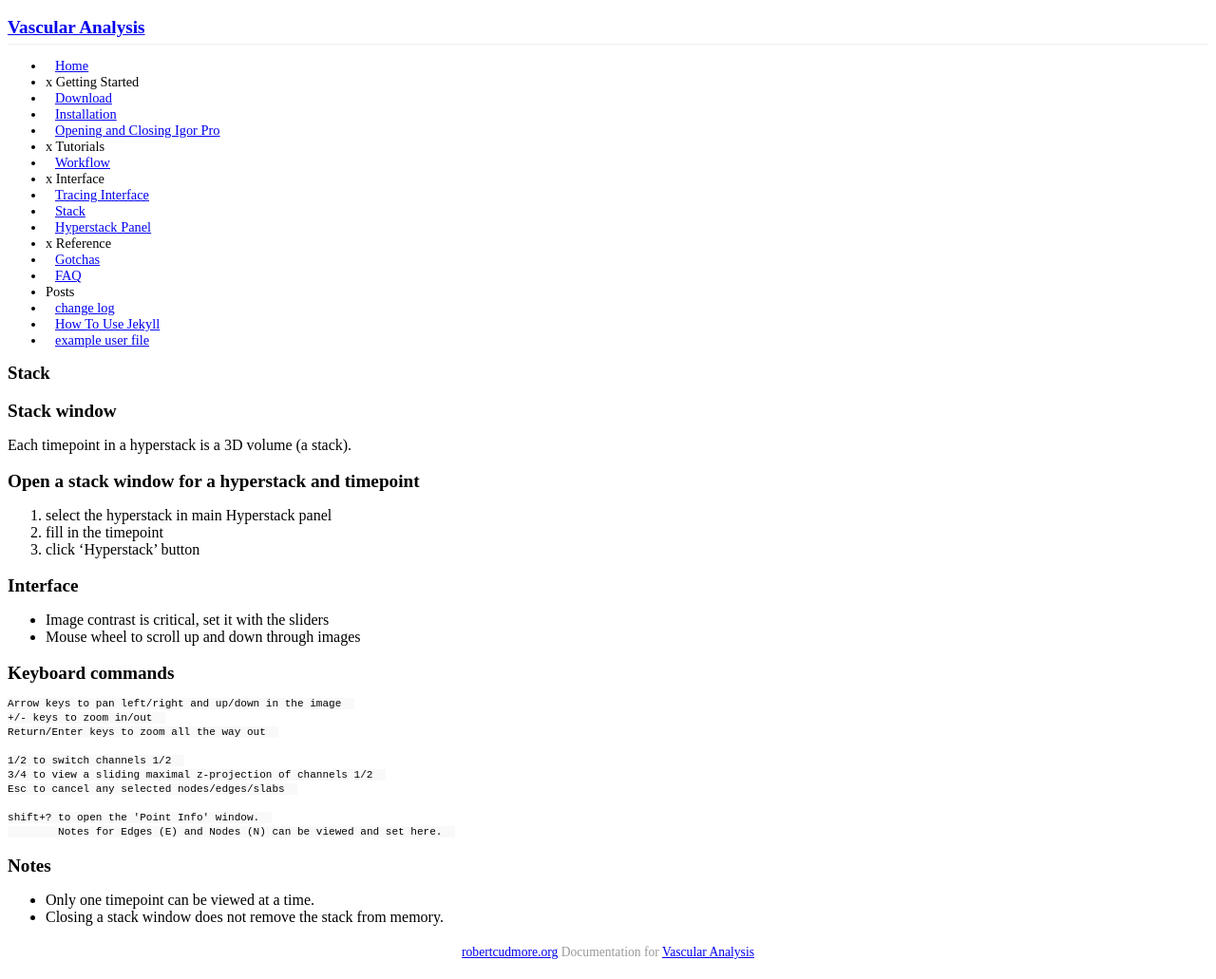
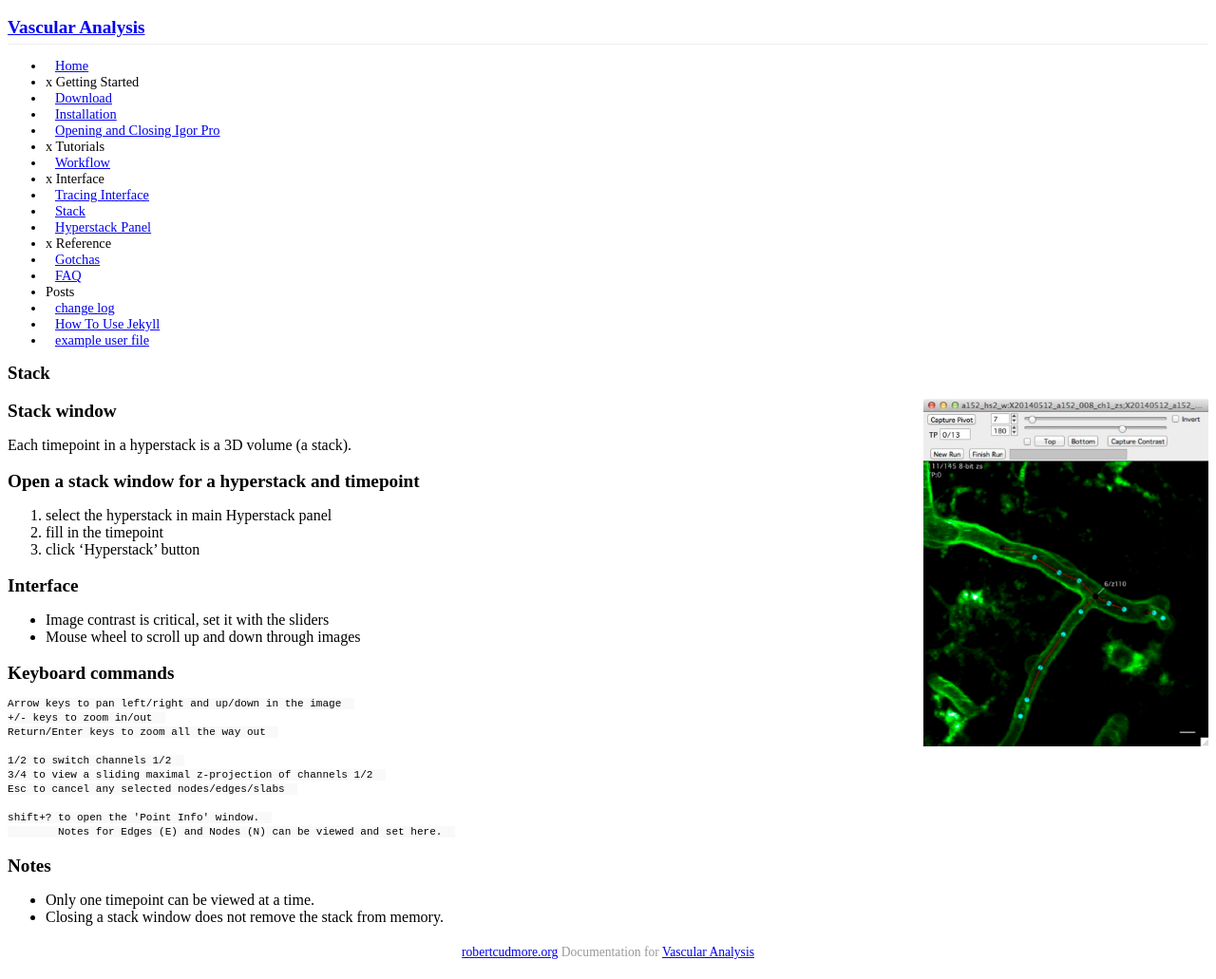
Before and after one commit to cudmore/Vascular-Analysis, a Jekyll site: the page built from _posts/2015-01-30-stack.md, in a window 1280 px wide. Shown: the whole page at 95% size. Built offline with Jekyll 4.4.1, drawn with Linux system fonts in a browser that asks for light colours; Markdown is read by kramdown in place of the engine named in the settings; a style sheet for code colours, icons or effects is not loaded.

Commit message:
Update 2015-01-30-stack.md

```diff
--- a/_posts/2015-01-30-stack.md
+++ b/_posts/2015-01-30-stack.md
@@ -5,6 +5,7 @@ category: interface
 date: 2015-01-30 22:46:33
 ---
 
+<IMG SRC="../images/stack_example_1.jpg" ALIGN="RIGHT" WIDTH="300">
 
 ####Stack window
 
```
